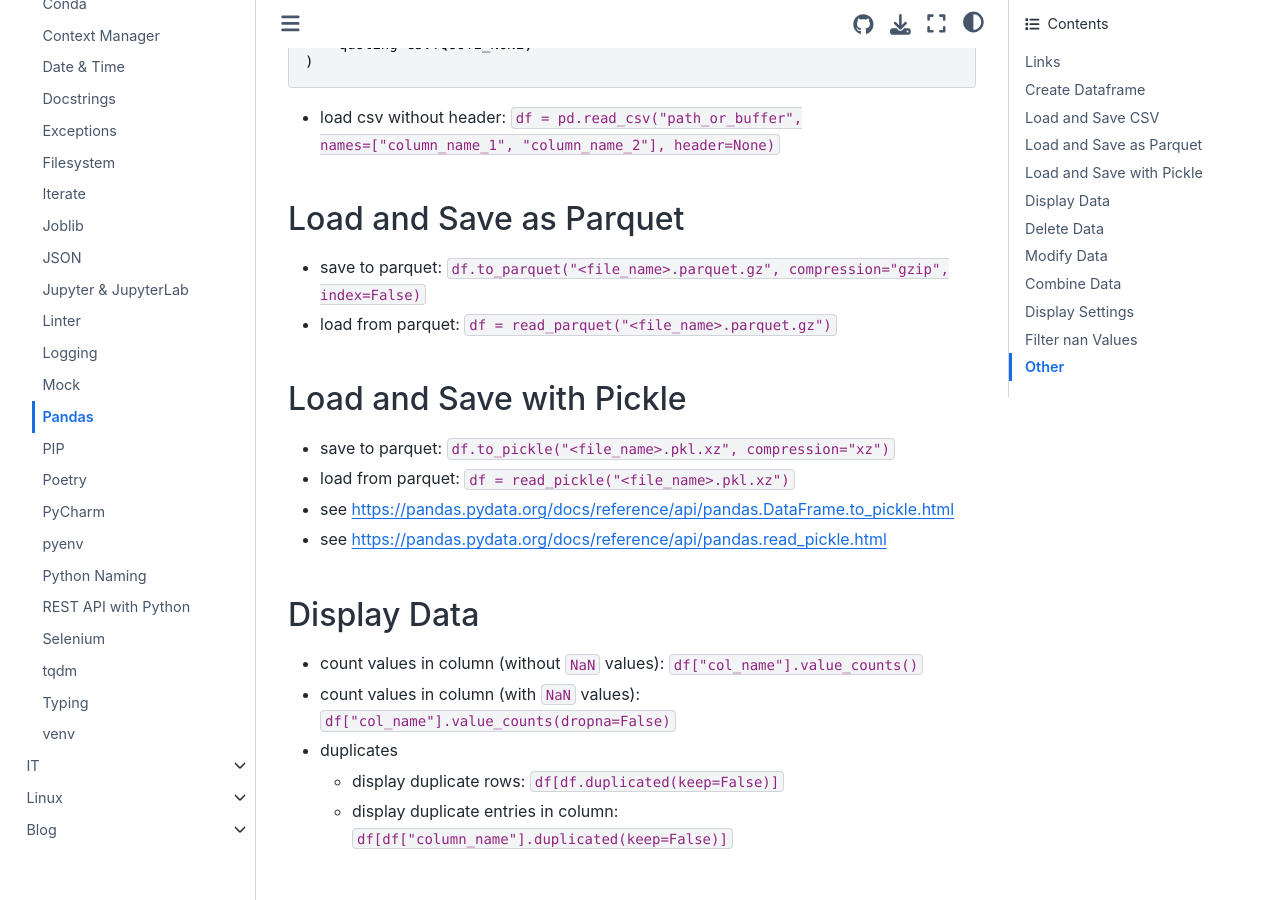
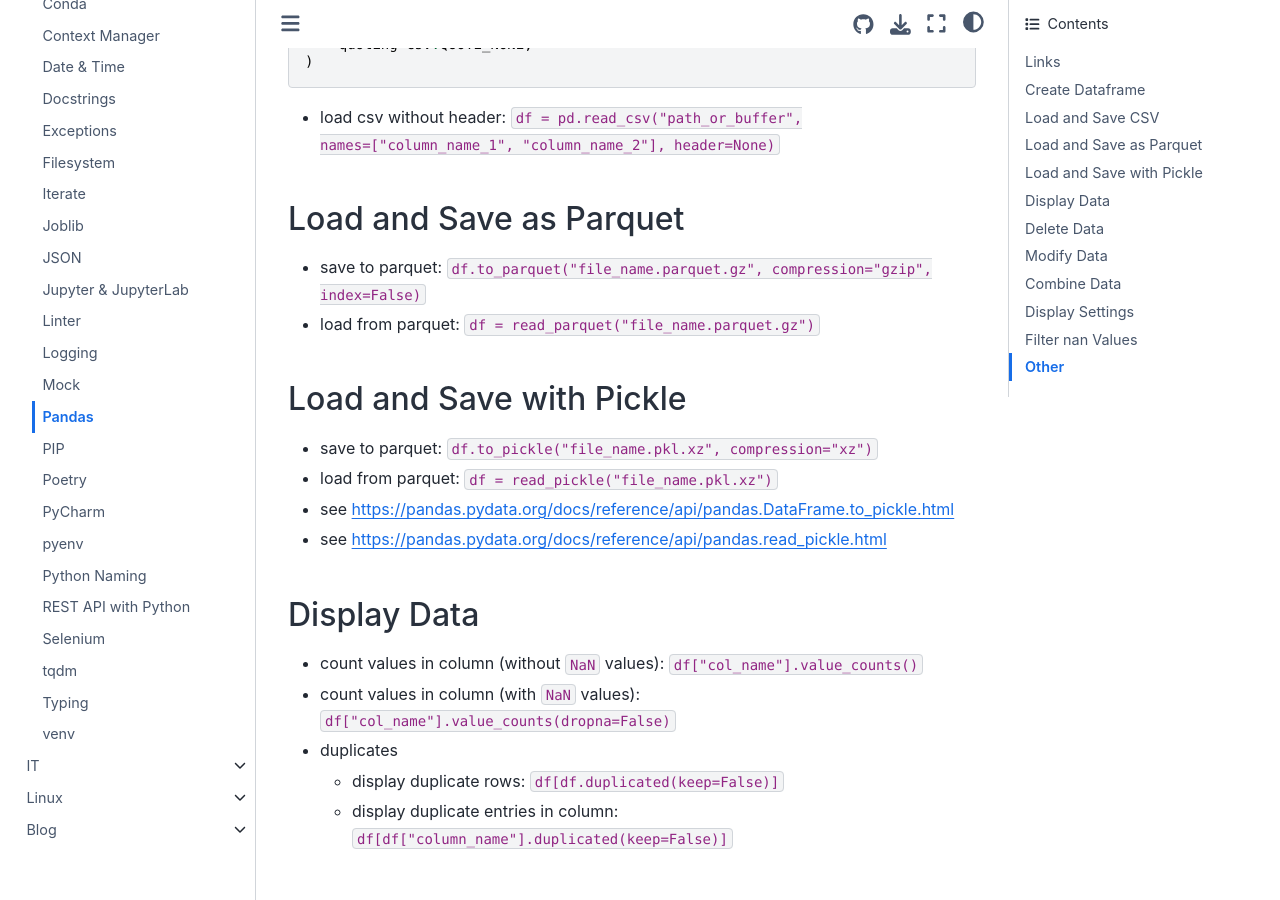
Before and after one commit to PhilipMay/PhilipMay_org, a Sphinx documentation site: the page built from source/python/pandas.md, in a window 1280 px wide and 900 px high, scrolled down 1080 px. Built offline with Sphinx 7.4.7 and the Sphinx Book theme 1.1.4, drawn with Linux system fonts in a browser that asks for light colours; part of the change alters nothing that is shown.

```diff
--- a/source/python/pandas.md
+++ b/source/python/pandas.md
@@ -39,13 +39,13 @@ df = pd.read_csv(
 
 ## Load and Save as Parquet
 
-- save to parquet: `df.to_parquet("<file_name>.parquet.gz", compression="gzip", index=False)`
-- load from parquet: `df = read_parquet("<file_name>.parquet.gz")`
+- save to parquet: `df.to_parquet("file_name.parquet.gz", compression="gzip", index=False)`
+- load from parquet: `df = read_parquet("file_name.parquet.gz")`
 
 ## Load and Save with Pickle
 
-- save to parquet: `df.to_pickle("<file_name>.pkl.xz", compression="xz")`
-- load from parquet: `df = read_pickle("<file_name>.pkl.xz")`
+- save to parquet: `df.to_pickle("file_name.pkl.xz", compression="xz")`
+- load from parquet: `df = read_pickle("file_name.pkl.xz")`
 - see <https://pandas.pydata.org/docs/reference/api/pandas.DataFrame.to_pickle.html>
 - see <https://pandas.pydata.org/docs/reference/api/pandas.read_pickle.html>
 
```
